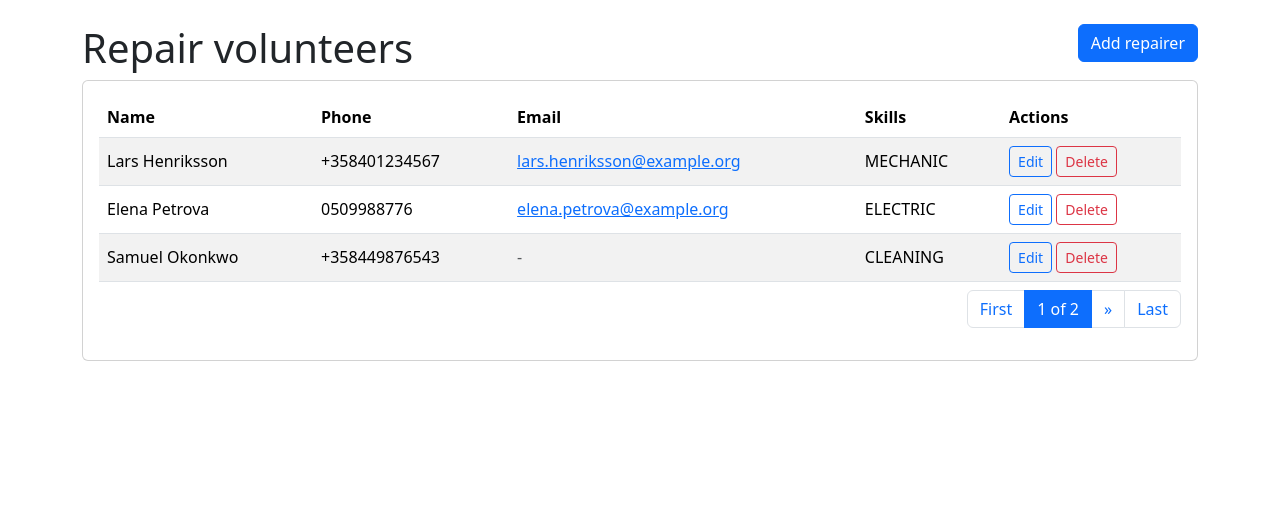
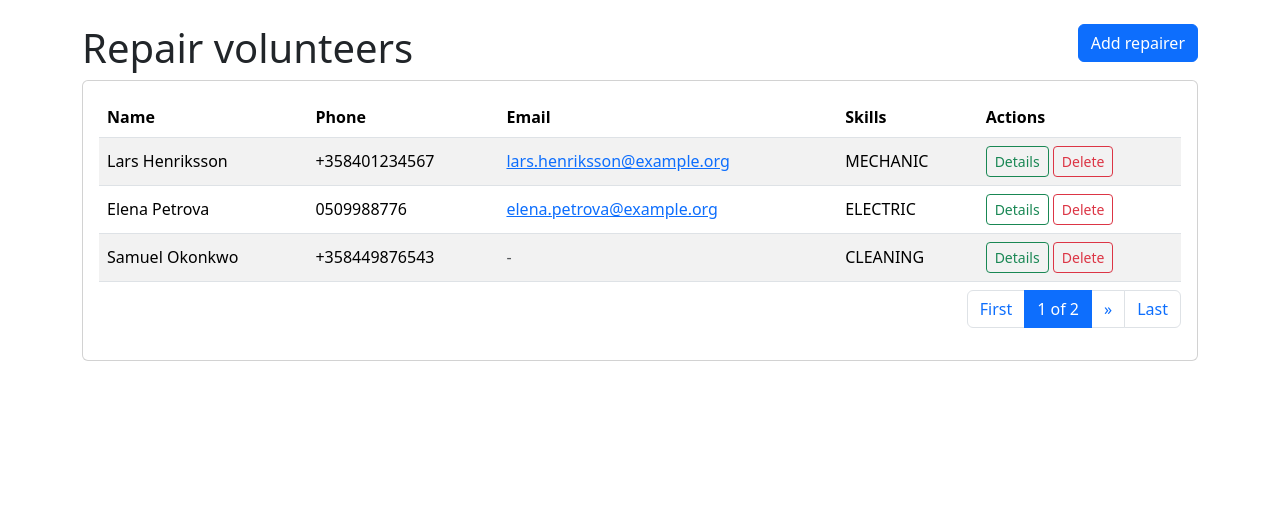
Before and after one commit to kolchagov/repair-cafe-shop, a Django app: page /volunteers/ in a window 1280 px wide. Shown: the part 93-606 px from the top of the page. Run offline with Django 5.2, Linux system fonts and the light colour scheme; data comes from the database, SQL or seed files in the repository; some libraries are stand-ins or nearby versions.

Commit message:
fix: changed show details instead of edit in reapirer list

```diff
--- a/volunteers/templates/volunteers/repairer-list.html
+++ b/volunteers/templates/volunteers/repairer-list.html
@@ -43,8 +43,8 @@
                                     </td>
                                     <td>{{ volunteer.get_skills_display }}</td>
                                     <td class="text-nowrap">
-                                        <a href="{% url 'volunteers:edit' volunteer.pk %}"
-                                           class="btn btn-sm btn-outline-primary">Edit</a>
+                                        <a href="{% url 'volunteers:details' volunteer.pk %}"
+                                           class="btn btn-sm btn-outline-success">Details</a>
                                         <a href="{% url 'volunteers:delete' volunteer.pk %}"
                                            class="btn btn-sm btn-outline-danger">Delete</a>
                                     </td>
```
